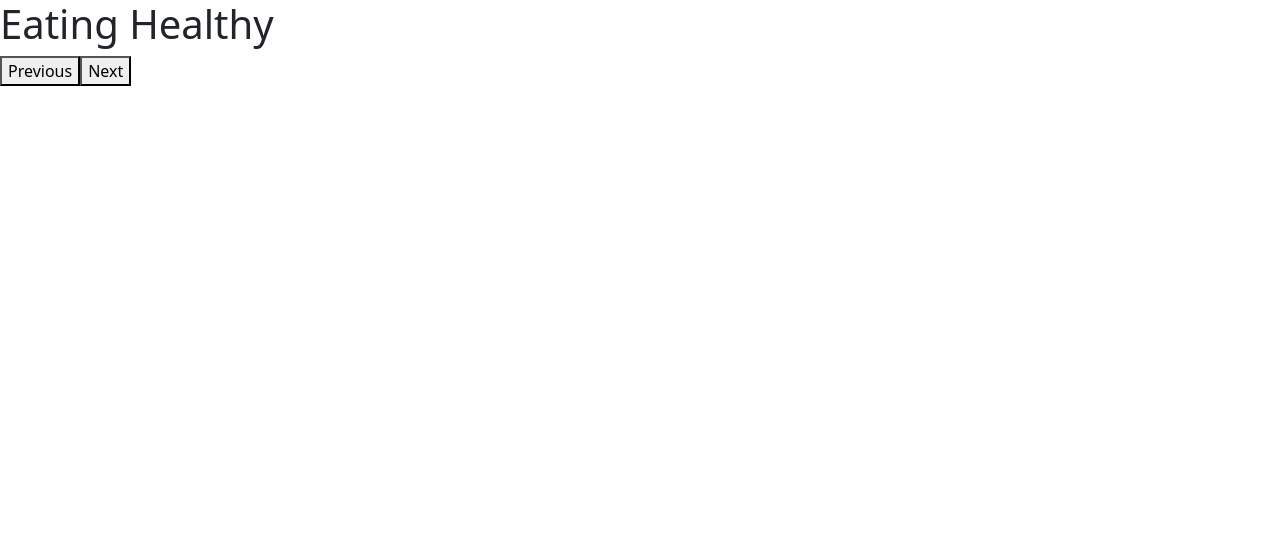
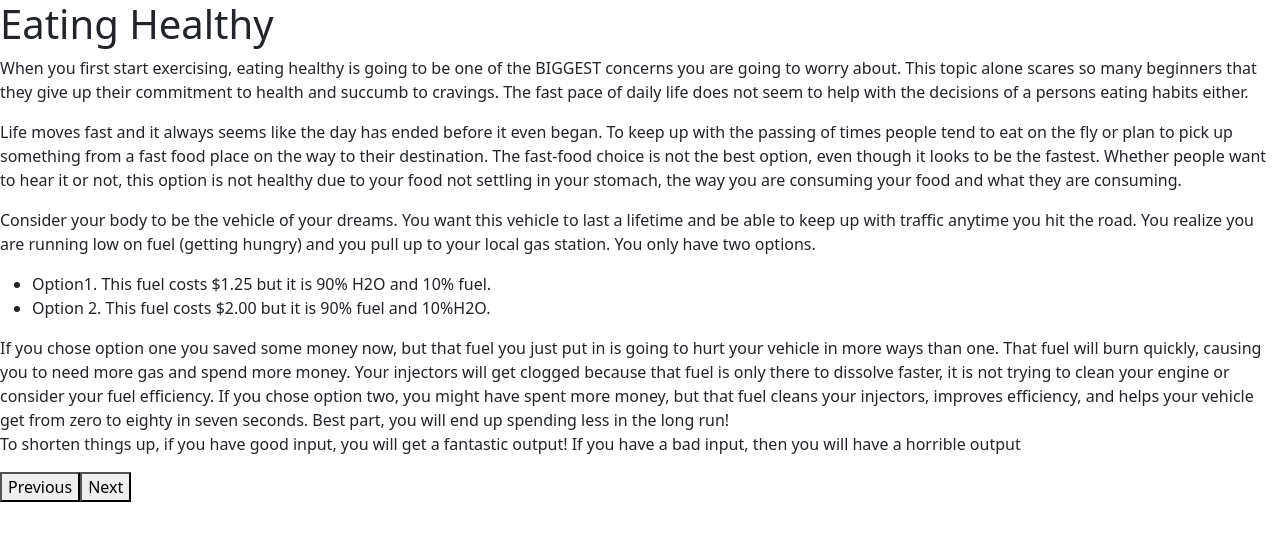
Before and after one commit to calvinalee2006/Beginners-guide-to-fitness, a React (Create React App) app: page /stretching/cardio/WeightTraining/Diet in a window 1280 px wide. Shown: the top 540 px of the page. Built offline with nearby package versions, Linux system fonts and the light colour scheme.

Commit message:
small moves

```diff
--- a/src/App.js
+++ b/src/App.js
@@ -6,6 +6,7 @@ import WeightTraining from './components/WeightTraining/WeightTraining';
 import Diet from './components/Diet/Diet';
 // import WorkoutJournal from "./components/noSurvey/WorkoutJournal";
 import {BrowserRouter as Router, Route, Routes, } from 'react-router-dom';
+
 
 
  export default function App() {
--- a/src/components/Cardio/cardio.js
+++ b/src/components/Cardio/cardio.js
@@ -9,10 +9,11 @@ const cardio =() => {
      /*Add more to this segment.  */
       <>
          <h1>Cardio</h1>
-     <p>From personal experience, cardio exercises is the first type of exercise a person thinks
-        of when wanting to get back into shape. Cardio fitness is anything that will:<br />
+     <p>Cardio exercises is the first type of exercise a person thinks of when wanting to get back into shape.
+        Cardio  is anything that will:<br /><br />
+
             A. Raises your heart and breathing rate<br />
-            B. Improves the function of your heart, lungs and circulatory system states
+            B. Improves the function of your heart, lungs and circulatory system<br />
             Trevor Thieme, C.S.C.S and Beachbody's senior manager of fitness and nutrition <a href="https://www.beachbodyondemand.com/blog/what-is-cardio">Here</a>
      </p>
      <p>Cardio does not have to be a marathon run or climbing Mt.Everest, It can be something simple as
@@ -23,10 +24,12 @@ const cardio =() => {
             <li>Running</li>
             <li>Cycling</li>
             <li>Swimming</li>
-            <li>Sports activities</li>
+            <li>Sports activities (golf, swimming, basketball, etc.)</li>
             <li>Jumping Rope</li>
         </ul>
+
         <p> Just to name a few!</p>
+
         <p><b>Remember</b> you just need to keep the intensity high enough to challenge your heart and lungs!</p>
         <p>A study in the <i>Journal of Physiology</i> found that <b>Four to five cardio workouts a week is optimal
             for cardiovascular health</b><br />
@@ -40,13 +43,31 @@ const cardio =() => {
       <img src={OlderCoupleWalking} width={200} height ={200} alt= "This is an older couple walking" />
       <img src={RunningBuddies} width={200} height ={200} alt= "Two women running" />
      </div>
-            -If the weather is not cooperating and you have to stay inside, we recommend using youtube and finding a nice 30 min workout!
+            -If the weather is not cooperating and you have to stay inside, we recommend using youtube and finding a nice 30 min cardio workout!
             <p>Here are two examples of beginner exercise videos that you can try! If those are not to your liking, you can always visit <a href="https://www.youtube.com/">youtube</a> and find one that fits your speed.</p>
 
+            <iframe
+            width="560"
+            height="315"
+            src="https://www.youtube.com/embed/ml6cT4AZdqI"
+            title="YouTube video player"
+            allow="accelerometer; autoplay; clipboard-write; encrypted-media; gyroscope; picture-in-picture; web-share"
+            allowfullscreen>
+            </iframe>
+
+            <iframe
+            width="560"
+            height="315"
+            src="https://www.youtube.com/embed/4o3iAH_ddBQ"
+            title="YouTube video player"
+            allow="accelerometer; autoplay; clipboard-write; encrypted-media; gyroscope; picture-in-picture; web-share"
+            allowfullscreen>
+            </iframe>
+
          </p>
-         <p> Once you start you will notice small progressions in yourself. Maybe you finished your workout with ease, maybe you don't sweat as much as when you first started,
-          maybe your workout is getting kind of boring. Once you start noticing these progressions then you can start picking up the pace a little more and working out with different cardio methods! Extend your walk by 5-10 minutes, workout to
-          two youtube videos instead of one, the options are endless!
+         <p> You start you will notice small progressions in yourself as you continue with along your cardio exercises. Maybe you finished your workout with ease, maybe you don't sweat as much as when you first started,
+          maybe your workout is getting kind of boring. Once you start noticing these progressions then you can start increasing the difficulty. Try working out with different cardio methods! Extend your walk by 5-10 minutes,
+         the option to increase the difficulty are endless!
          </p>
         <div>
         <button onClick ={() => navigate(-1)}>Previous</button>
--- a/src/components/Diet/Diet.js
+++ b/src/components/Diet/Diet.js
@@ -5,8 +5,38 @@ function Diet() {
     const navigate = useNavigate()
   return (
     <>
+    <h1>Eating Healthy</h1>
+    <p>When you first start exercising, eating healthy is going to be one of the BIGGEST
+    concerns you are going to worry about. This topic alone scares so many beginners that
+    they give up their commitment to health and succumb to cravings. The fast pace of daily
+    life does not seem to help with the decisions of a persons eating habits either.</p>
+
+    <p>Life moves fast and it always seems like the day has ended before it even began.
+    To keep up with the passing of times people tend to eat on the fly or plan to pick up
+    something from a fast food place on the way to their destination. The fast-food choice
+    is not the best option, even though it looks to be the fastest.  Whether people want to
+    hear it or not, this option is not healthy due to your food not settling in your stomach,
+    the way you are consuming your food and what they are consuming. </p>
+
+    <p>Consider your body to be the vehicle of your dreams. You want this vehicle to last a
+    lifetime and be able to keep up with traffic anytime you hit the road. You realize you are
+    running low on fuel (getting hungry) and you pull up to your local gas station. You only have
+    two options. </p>
+    <ul>
+        <li>Option1. This fuel costs $1.25 but it is 90% H2O and 10% fuel.</li>
+        <li>Option 2. This fuel costs $2.00 but it is 90% fuel and 10%H2O. </li>
+    </ul>
+    <p>If you chose option one you saved some money now, but that fuel you just put in is going to hurt your
+        vehicle in more ways than one. That fuel will burn quickly, causing you to need more gas and spend more
+        money. Your injectors will get clogged because that fuel is only there to dissolve faster, it is not trying
+        to clean your engine or consider your fuel efficiency. If you chose option two, you might have spent more money,
+        but that fuel cleans your injectors, improves efficiency, and helps your vehicle get from zero to eighty in seven
+        seconds. Best part, you will end up spending less in the long run! <br />
+
+        To shorten things up, if you have good input, you will get a fantastic output!
+        If you have a bad input, then you will have a horrible output
+    </p>
       <div>
-        <h1> Eating Healthy</h1>
         <button onClick ={() => navigate(-1)}>Previous</button>
         <NavLink to="/">
             <button>Next</button>
```
Also changed, not shown: src/App.css (added).
